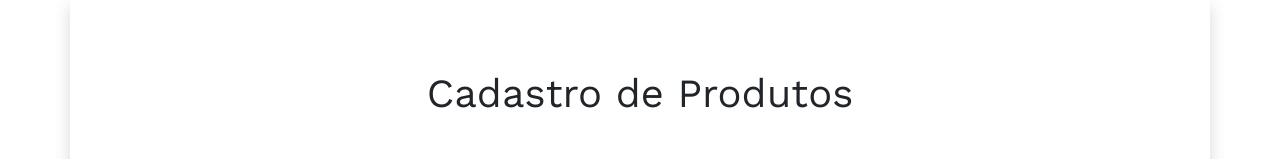
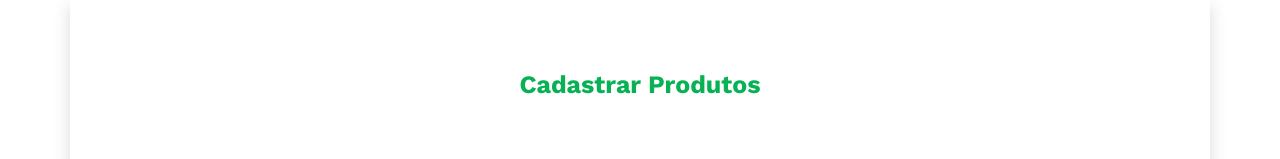
Before and after one commit to juliop3p/HelppetFrontend, an Angular app in the folder frontend/: page /form-produto in a window 1280 px wide. Shown: the part 138-297 px from the top of the page. Built offline with nearby package versions, Linux system fonts and the light colour scheme; no server answers; sample sign-in values are in the browser's storage; what ngx-navigation-with-data, ngx-order-pipe, ngx-paypal would draw is missing.

Commit message:
update form-produto

```diff
--- a/frontend/src/app/pages/form-produto/form-produto.component.css
+++ b/frontend/src/app/pages/form-produto/form-produto.component.css
@@ -2,3 +2,7 @@
     border-color: #28A745;
     box-shadow: 0 0 0 0.2rem rgba(40, 167, 69, 0.25);
 }
+
+.text-center {
+    font-size: 25px;
+}
--- a/frontend/src/app/pages/form-produto/form-produto.component.html
+++ b/frontend/src/app/pages/form-produto/form-produto.component.html
@@ -2,7 +2,7 @@
   <div class="container">
     <div class="row">
       <div class="col-md-12 mt-5">
-        <h1 class="text-center">Cadastro de Produtos</h1>
+        <h1 class="text-center font-weight-bold text-green">Cadastrar Produtos</h1>
       </div>
     </div>
 
```
